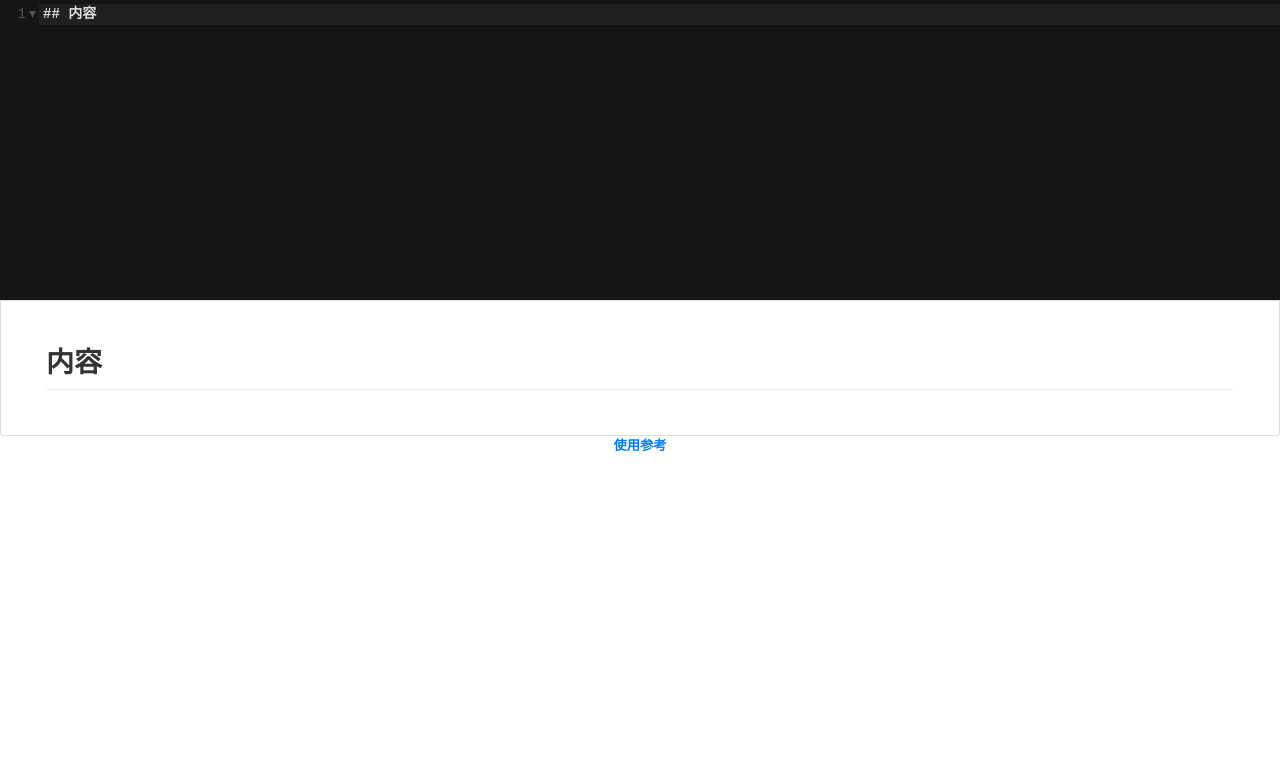
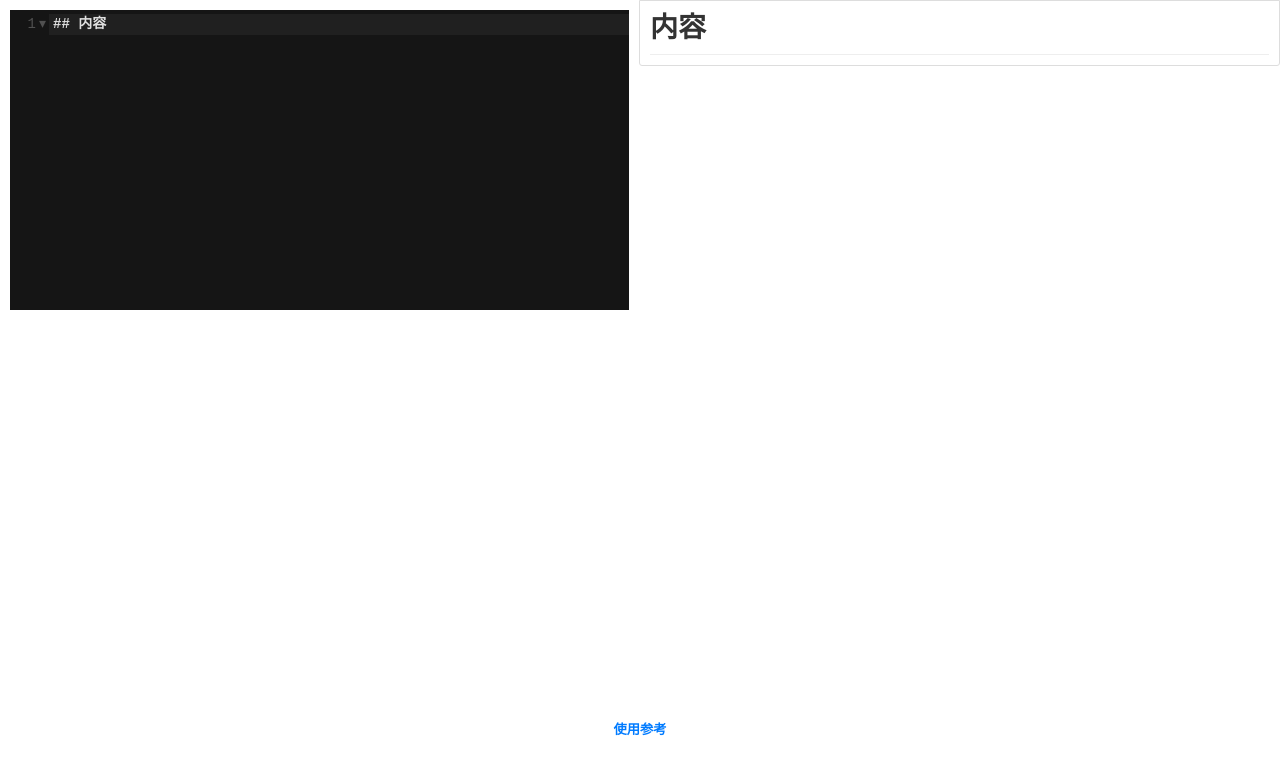
Before and after one commit to Jesonhu/codemirror-marked-highlight, a plain HTML site: page index.html in a window 1280 px wide. Drawn offline with nearby package versions, Linux system fonts and the light colour scheme; a small style sheet from the web is missing.

Commit message:
feat: 样式调整 (#1)

```diff
--- a/index.html
+++ b/index.html
@@ -4,7 +4,7 @@
   <meta charset="UTF-8">
   <meta name="viewport" content="width=device-width, initial-scale=1.0">
   <meta http-equiv="X-UA-Compatible" content="ie=edge">
-  <title>Vue and Markdown 编辑器</title>
+  <title>Codemirror and Markdown</title>
   <link rel="stylesheet" href="./lib/codemirror-5.40.0/lib/codemirror.css">
   <link rel="stylesheet" href="./lib/codemirror-5.40.0/theme/base16-dark.css">
   <!-- <link rel="stylesheet" href="./lib/codemirror-5.40.0/theme/darcula.css"> -->
@@ -15,7 +15,7 @@
   <link rel="stylesheet" href="./public/style/index.css">
 </head>
 <body>
-  <div id="app">
+  <div id="app" class="editor-wrap">
     <!-- 内容输入容器 start -->
     <div class="code-wrap">
       <form>
--- a/public/script/index.js
+++ b/public/script/index.js
@@ -18,9 +18,6 @@ const Vm = {
         parsedValue: '<h2>内容</h2>'
       },
     });
-  },
-  getCode() {
-
   }
 }
 
@@ -70,9 +67,9 @@ const Codemirror = {
 /** marked 相关 */
 const Marked = {
   marked: marked,
-  rendererMd: null,
+  renderer: null,
   options: {
-    renderer: new marked.Renderer(),
+    // renderer: new marked.Renderer(),
     gfm: true,
     tables: true,
     breaks: false,
--- a/public/style/marked.css
+++ b/public/style/marked.css
@@ -7,15 +7,22 @@ body {
 	height:100%;
 	min-width:200px;
 }
-/* .code-wrap,
+.editor-wrap {
+  display:flex;
+  flex-wrap: nowrap;
+  min-height: 90%;
+  width:100%;
+}
+.code-wrap,
 .pased-wrap{
-	display:inline-block;
-	width:49%;
+	flex:1;
 	overflow:hidden;
 	box-sizing:border-box;
 	margin:0;
-	padding:10px;
-} */
+  padding:10px;
+  height: 100%;
+}
+
 
 /* [参考](https://jbt.github.io/markdown-editor/) */
 /* [generate-github-markdown-css](https://github.com/sindresorhus/generate-github-markdown-css) */
@@ -245,3 +252,10 @@ body {
   box-sizing: border-box;
   padding: 0;
 }
+
+
+/* Diy 样式 start */
+.markdown-body {
+  padding:10px;
+}
+/* Diy 样式 end */
```
Also changed, not shown: docs/screenshots/show_01.png (added), 2 other files.
